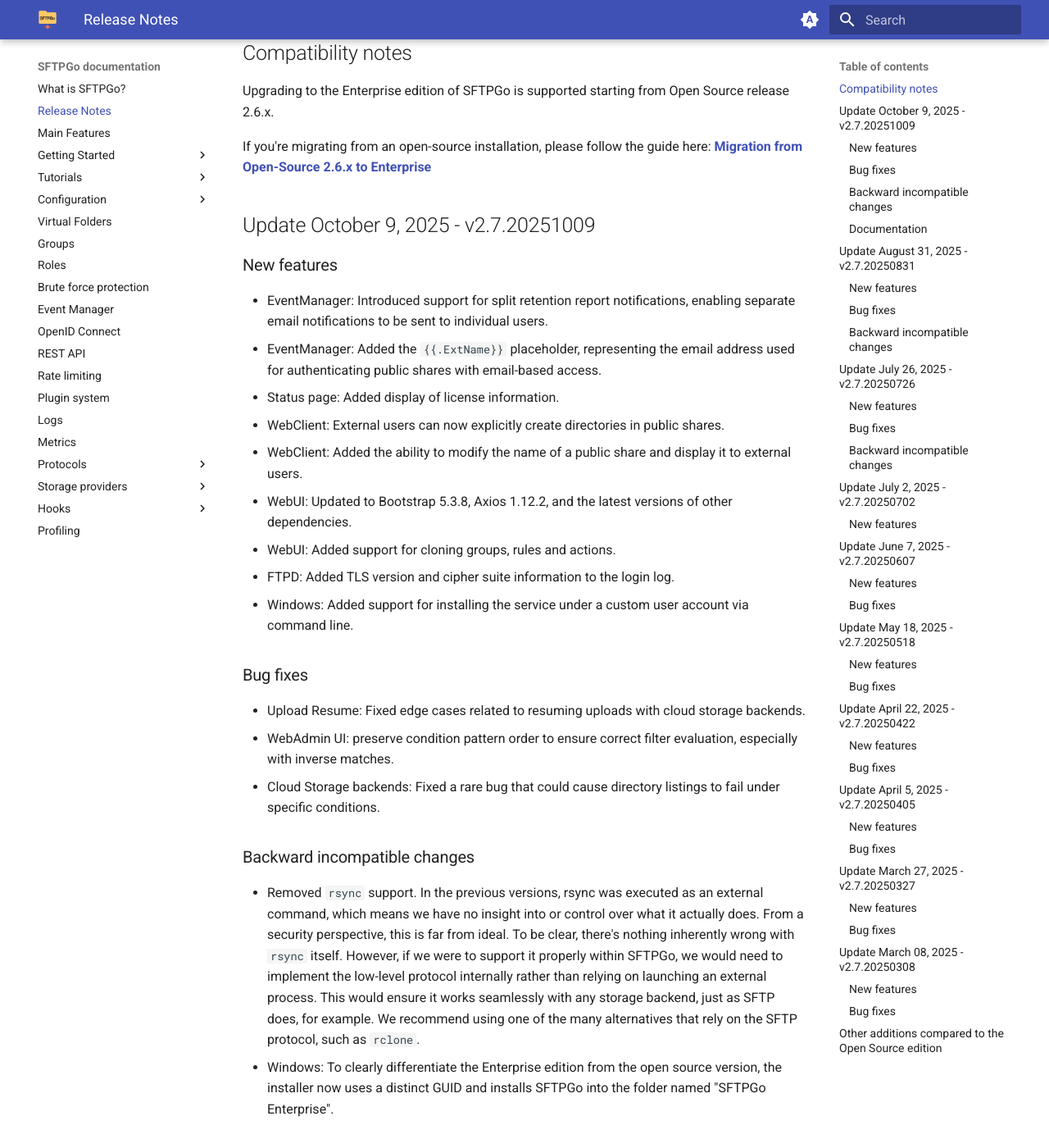
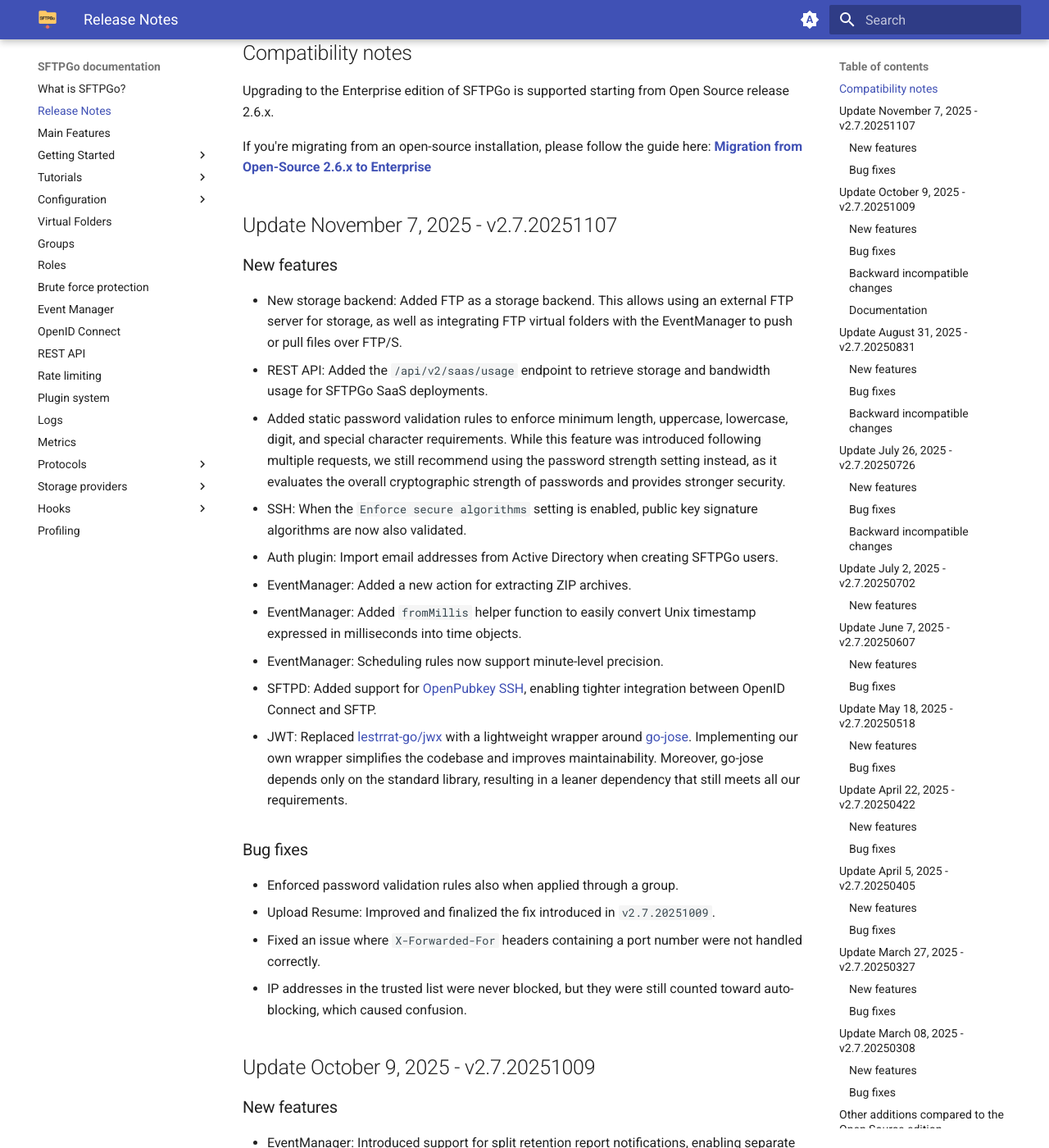
Before and after one commit to sftpgo/docs, an MkDocs documentation site: the page built from docs/changelog.md, in a window 1280 px wide and 1400 px high, scrolled down 249 px. Shown: the whole window at 82% size. Built offline with MkDocs 1.6.1 and Material for MkDocs 9.7.7, drawn with Linux system fonts in a browser that asks for light colours; the version menu is left out.

Commit message:
update for v2.7.20251107
Signed-off-by: Nicola Murino <nicola.murino@gmail.com>

```diff
--- a/docs/changelog.md
+++ b/docs/changelog.md
@@ -8,6 +8,29 @@ We encourage you to check back regularly to stay up to date with the latest chan
 Upgrading to the Enterprise edition of SFTPGo is supported starting from Open Source release 2.6.x.
 
 If you're migrating from an open-source installation, please follow the guide here: [**Migration from Open-Source 2.6.x to Enterprise**](tutorials/migrating.md)
+
+## Update November 7, 2025 - v2.7.20251107
+
+### New features
+
+- New storage backend: Added FTP as a storage backend. This allows using an external FTP server for storage, as well as integrating FTP virtual folders with the EventManager to push or pull files over FTP/S.
+- REST API: Added the `/api/v2/saas/usage` endpoint to retrieve storage and bandwidth usage for SFTPGo SaaS deployments.
+- Added static password validation rules to enforce minimum length, uppercase, lowercase, digit, and special character requirements.
+While this feature was introduced following multiple requests, we still recommend using the password strength setting instead, as it evaluates the overall cryptographic strength of passwords and provides stronger security.
+- SSH: When the `Enforce secure algorithms` setting is enabled, public key signature algorithms are now also validated.
+- Auth plugin: Import email addresses from Active Directory when creating SFTPGo users.
+- EventManager: Added a new action for extracting ZIP archives.
+- EventManager: Added `fromMillis` helper function to easily convert Unix timestamp expressed in milliseconds into time objects.
+- EventManager: Scheduling rules now support minute-level precision.
+- SFTPD: Added support for [OpenPubkey SSH](https://github.com/openpubkey/opkssh){:target="_blank"}, enabling tighter integration between OpenID Connect and SFTP.
+- JWT: Replaced [lestrrat-go/jwx](https://github.com/lestrrat-go/jwx){:target="_blank"} with a lightweight wrapper around [go-jose](https://github.com/go-jose/go-jose){:target="_blank"}. Implementing our own wrapper simplifies the codebase and improves maintainability. Moreover, go-jose depends only on the standard library, resulting in a leaner dependency that still meets all our requirements.
+
+### Bug fixes
+
+- Enforced password validation rules also when applied through a group.
+- Upload Resume: Improved and finalized the fix introduced in `v2.7.20251009`.
+- Fixed an issue where `X-Forwarded-For` headers containing a port number were not handled correctly.
+- IP addresses in the trusted list were never blocked, but they were still counted toward auto-blocking, which caused confusion.
 
 ## Update October 9, 2025 - v2.7.20251009
 
```
Also changed, not shown: docs/config-file.md (+13 -1 lines), docs/docker.md (+4 -4 lines), docs/env-vars.md (+3 -0 lines), docs/eventmanager.md (+12 -3 lines), docs/rest-api.md (+2 -2 lines).
